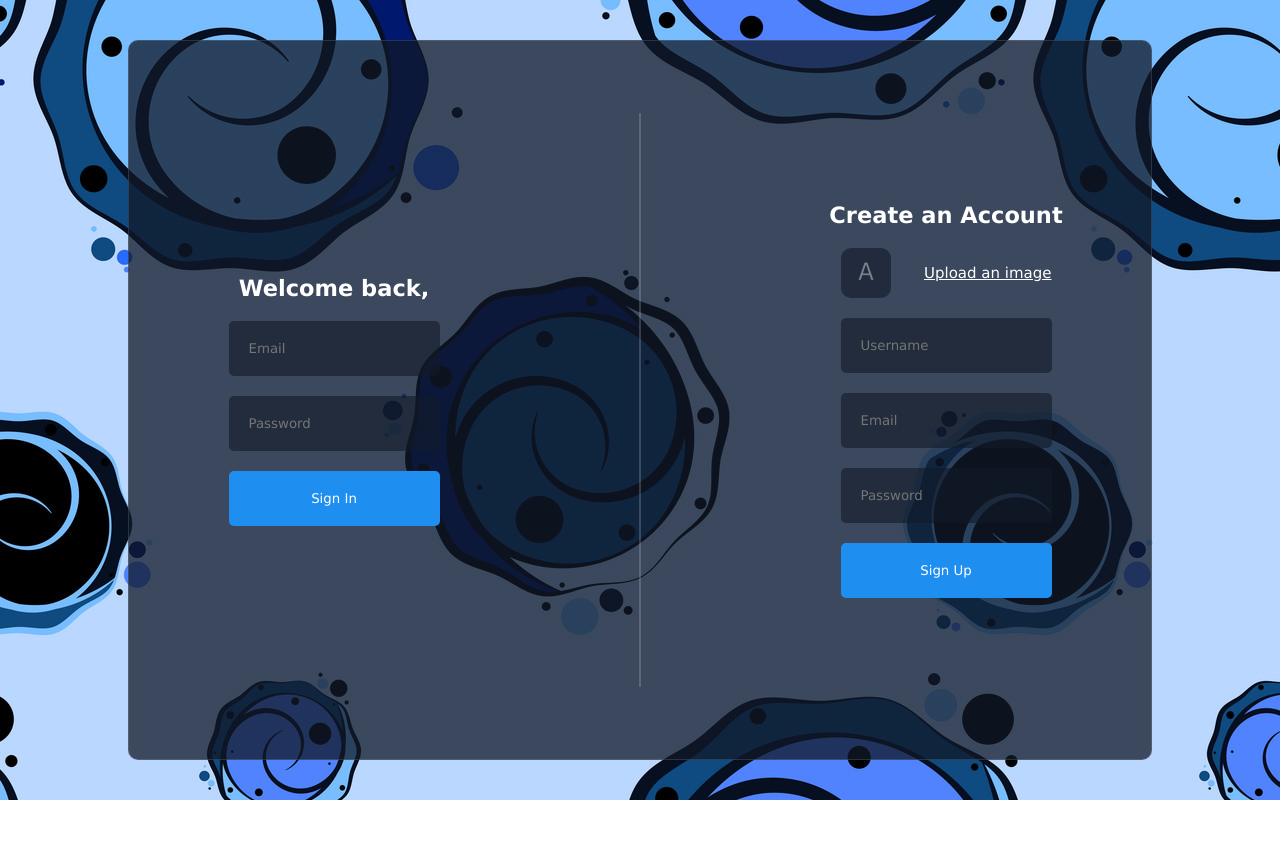
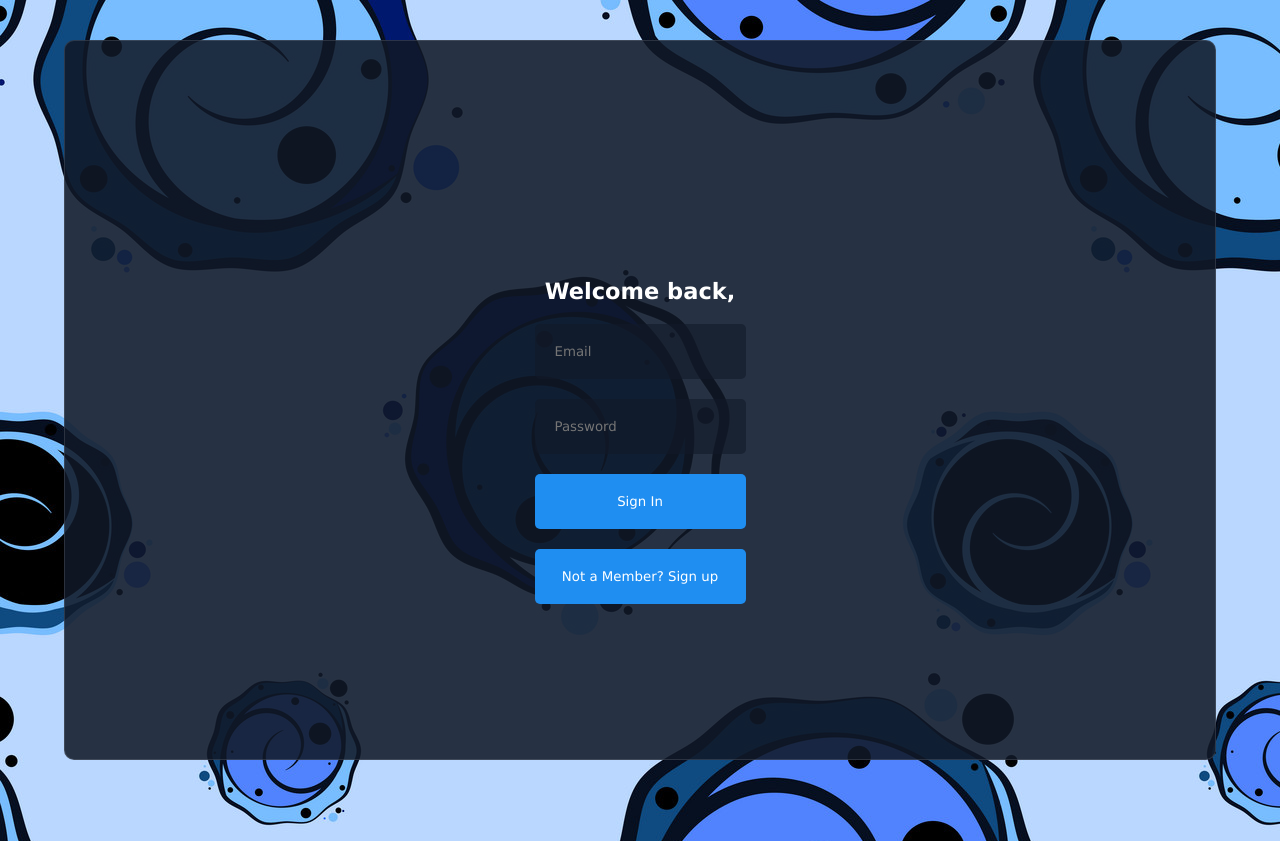
Before and after one commit to Yashraj0888/Lets-Chat, a React (Vite) app: page / in a window 1280 px wide. Before the commit the page ends 800 px from the top, so only its background shows below. Built offline with nearby package versions, Linux system fonts and the light colour scheme; no server answers.

Commit message:
UX works

```diff
--- a/src/Component/list/chatlist/add_user/AddUser.jsx
+++ b/src/Component/list/chatlist/add_user/AddUser.jsx
@@ -3,6 +3,7 @@ import { db } from "../../../../lib/firebase";
 import {arrayUnion,collection,doc,getDoc,getDocs,query,serverTimestamp,setDoc,updateDoc,where,} from "firebase/firestore";
 import { useState } from "react";
 import { useUserStore } from "../../../../lib/useStore";
+import ChatList from "../Chatlist"
 
 const AddUser = () => {
   const [user, setUser] = useState(null);
@@ -13,6 +14,7 @@ const AddUser = () => {
     e.preventDefault();
     const formData = new FormData(e.target);
     const username = formData.get("username");
+
 
     try {
       const userRef = collection(db, "users");
@@ -75,6 +77,8 @@ const AddUser = () => {
     } catch (err) {
       console.log(err);
     }
+    document.querySelector(".addUser").style.display="none";
+
   };
 
   return (
--- a/src/Component/list/chatlist/chatList.css
+++ b/src/Component/list/chatlist/chatList.css
@@ -39,6 +39,7 @@
                 padding: 10px;
                 border-radius: 10px;
                 cursor: pointer;
+
             }
 
 
--- a/src/Component/list/userinfo/Userinfo.jsx
+++ b/src/Component/list/userinfo/Userinfo.jsx
@@ -4,6 +4,10 @@ import { useUserStore } from "../../../lib/useStore";
 import "./userInfo.css"
 const Userinfo=()=>{
     const { currentUser } = useUserStore();
+
+    const handleMore=()=>{
+
+    }
     return (
         <div className="userinfo">
         <div className="user">
@@ -11,7 +15,7 @@ const Userinfo=()=>{
             <h2>{currentUser.username}</h2>
         </div>
         <div className="icons">
-            <img src="./more.png" alt="" />
+            <img onClick={handleMore} src="./more.png" alt="" />
             <img src="./video.png" alt="" />
             <img src="./edit.png" alt="" />
 
--- a/src/Component/login/Login.jsx
+++ b/src/Component/login/Login.jsx
@@ -11,12 +11,21 @@ import upload from "../../lib/upload";
 
 
 const Login = () => {
+  const signup=document.querySelector(".signup")
+  const loginn=document.querySelector(".Login")
   const [avatar, setAvatar] = useState({
     file: null,
     url: "",
   });
 
   const [loading, setLoading] = useState(false);
+  const handleSignUp=(e)=>{
+    e.preventDefault();
+    loginn.style.display="none"
+    signup.style.display="block"
+
+
+  }
 
   const handleAvatar = (e) => {
     if (e.target.files[0]) {
@@ -30,6 +39,7 @@ const Login = () => {
   const handleRegister = async (e) => {
     e.preventDefault();
     setLoading(true);
+    const form = e.target;
     const formData = new FormData(e.target);
 
     const { username, email, password } = Object.fromEntries(formData);
@@ -51,14 +61,23 @@ const Login = () => {
       });
 
       toast.success("Account created! You can login now!");
+      clickSignUp();
     } catch (err) {
       console.log(err);
       toast.error(err.message);
     }
     finally{
       setLoading(false)
+      form.reset()
+
     }
+
   };
+  const clickSignUp=()=>{
+    loginn.style.display="block"
+    signup.style.display="none"
+
+  }
 
   const handleLogin = async (e) => {
     e.preventDefault();
@@ -74,21 +93,31 @@ const Login = () => {
       toast.error(err.message);
     } finally {
       setLoading(false);
+
     }
 
   };
 
   return (
     <div className="login">
+      <div className="Login">
+
       <div className="item">
         <h2>Welcome back,</h2>
         <form onSubmit={handleLogin}>
           <input type="text" placeholder="Email" name="email" />
           <input type="password" placeholder="Password" name="password" />
           <button disabled={loading}>{loading ? "Loading" : "Sign In"}</button>
+          <button className="sign" onClick={handleSignUp} >Not a Member? Sign up</button>
         </form>
       </div>
-      <div className="separator"></div>
+      </div>
+
+
+      {/* <div className="separator"></div> */}
+
+      <div className="signup" style={{display:"none"}}>
+
       <div className="item">
         <h2>Create an Account</h2>
         <form onSubmit={handleRegister}>
@@ -108,6 +137,8 @@ const Login = () => {
           <button disabled={loading}>{loading ? "Loading" : "Sign Up"}</button>
         </form>
       </div>
+      </div>
+
     </div>
   );
 };
--- a/src/Component/login/login.css
+++ b/src/Component/login/login.css
@@ -1,16 +1,26 @@
 .login {
-    width: 100%;
-    height: 100%;
+    width: 100vw;
+    height: 100vh;
     display: flex;
     align-items: center;
+    justify-content: center;
     gap: 100px;
 
-    .item {
+    transition: all 0.3s ease-in-out;
+
+
+
+    .item,.signup,.Login {
       flex: 1;
       display: flex;
       flex-direction: column;
       align-items: center;
       gap: 20px;
+
+
+
+
+
 
       form {
         display: flex;
@@ -45,7 +55,7 @@
           }
         }
 
-        button {
+        button{
           width: 100%;
           padding: 20px;
           border: none;
@@ -60,12 +70,31 @@
             background-color: #1f8ff19c;
           }
         }
+
       }
     }
+    .signup{
+      width: 100%;
+      display: flex;
+      justify-content: center;
+      align-items: center;
+      /* margin-right: 8.5%; */
+    }
 
-    .separator {
+    /* .separator {
       height: 80%;
       width: 2px;
       background-color: #dddddd35;
+    } */
+
+  }
+  @media only screen and (max-width: 768px) {
+
+    .separator{
+      display: none;
     }
+    .signup{
+      display: none;
+    }
+
   }
--- a/src/index.css
+++ b/src/index.css
@@ -20,9 +20,9 @@ body{
 .container{
   display: flex;
   color:#fff;
-  width: 80vw;
+  width: 90vw;
   height: 90vh;
-  background-color: rgba(17 , 25, 40, 0.75);
+  background-color: rgba(17, 25, 40, 0.871);
   border-radius: 10px;
   border: 1px solid rgba(255, 255, 255, 0.121);
 }
```
